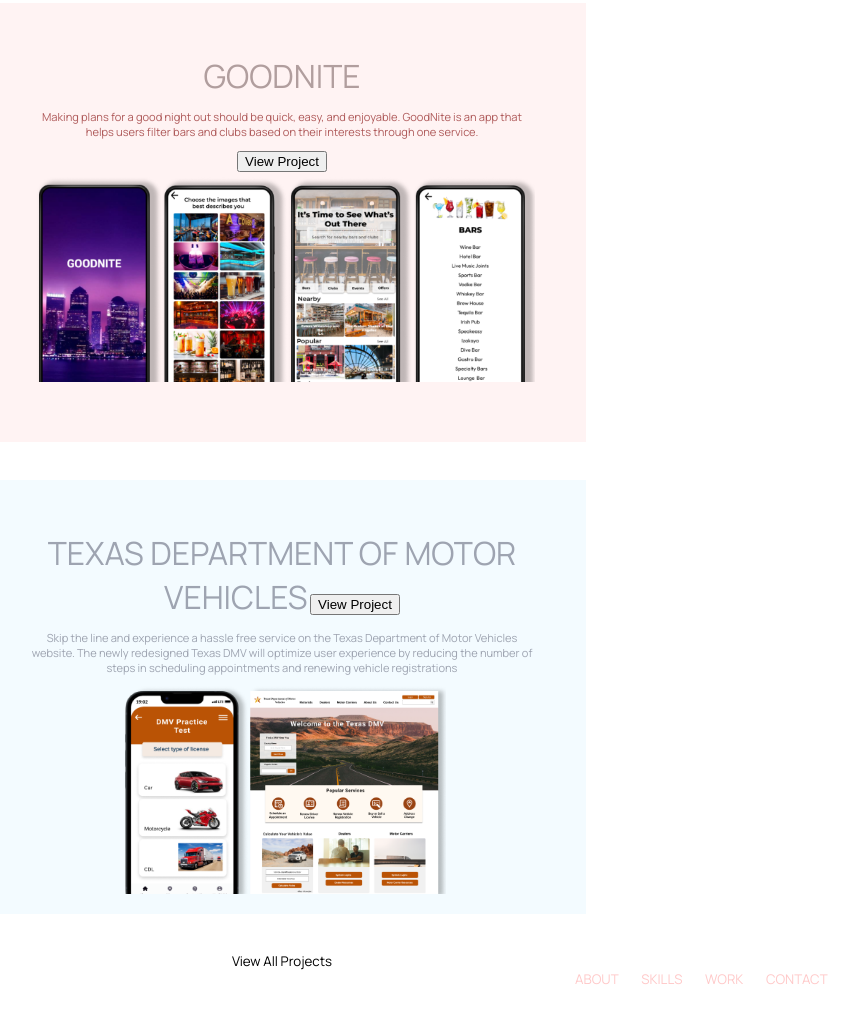
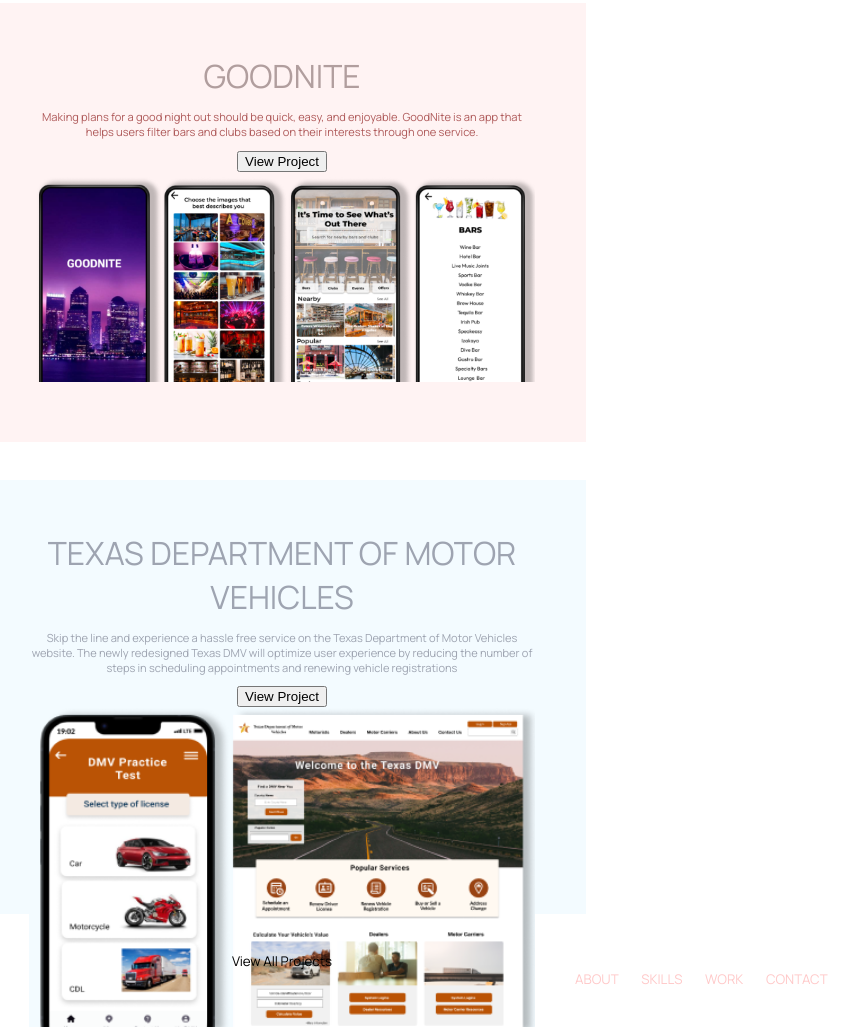
Before and after one commit to lkim08/UX_UI_HW18, a plain HTML site: page index.html in a window 1280 px wide. Shown: the part 1314-2345 px from the top of the page, without its empty margins (358-1217 px from the left). Before the commit the page ends 2310 px from the top, so only its background shows below. Drawn offline with Linux system fonts and the light colour scheme.

Commit message:
changed width

```diff
--- a/index.html
+++ b/index.html
@@ -94,11 +94,11 @@
 
         <div class="class2">
             <h8>TEXAS DEPARTMENT OF MOTOR VEHICLES</h8>
-                <button class="ViewProject">View Project</button>
             <p class="body2">
                 Skip the line and experience a hassle free service on the Texas Department of Motor Vehicles website. The newly redesigned Texas DMV will optimize user experience by reducing the number of steps in scheduling appointments and renewing vehicle registrations
             </p>
-            <img src="Images/TXHome.png" style="width:65%">
+            <button class="ViewProject">View Project</button>
+            <img src="Images/TXHome.png" style="width:100%">
         </div>
 
     </div>
```
